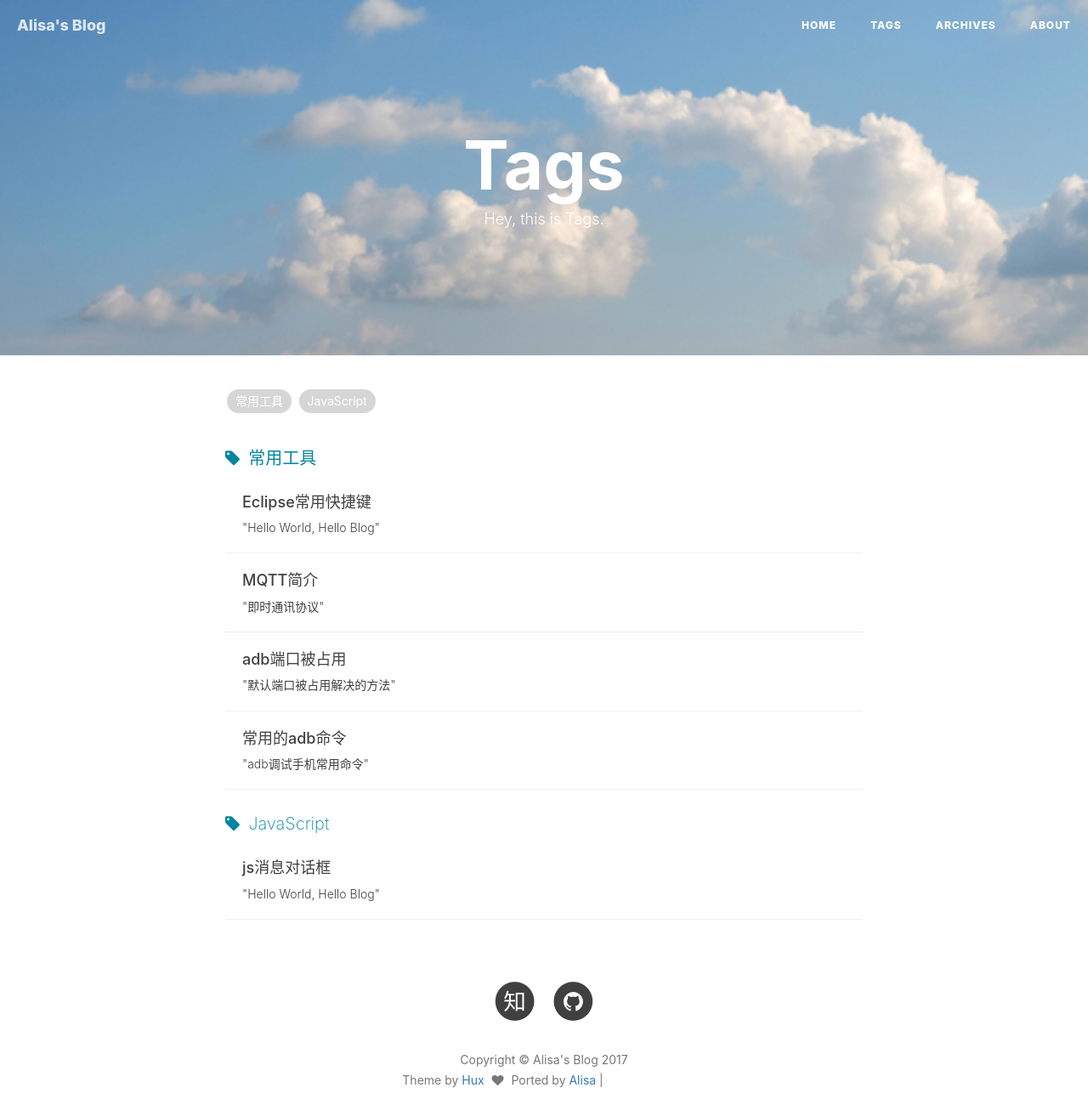
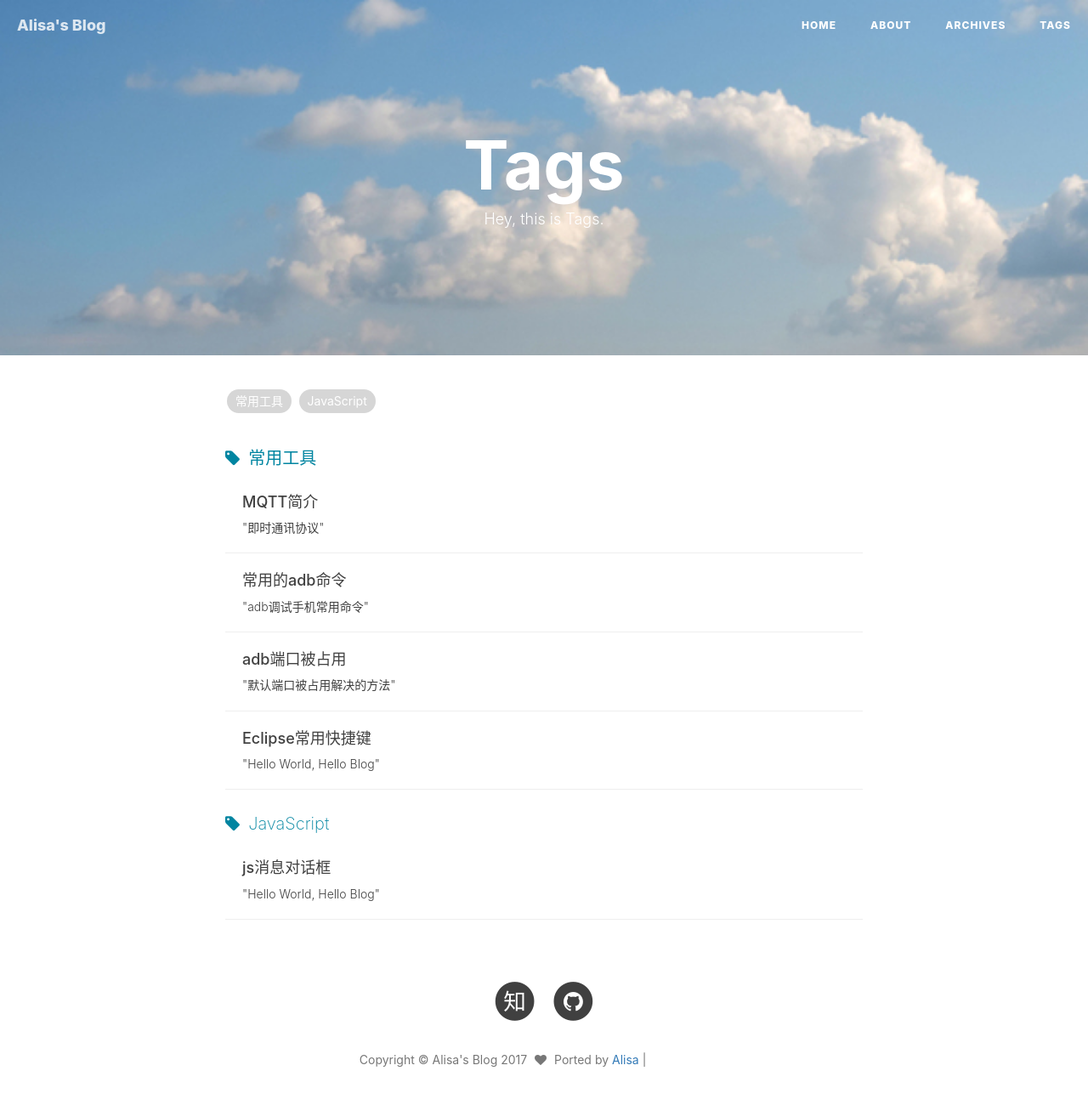
Before and after one commit to AlisaNi123/AlisaNi123.github.io, a plain HTML site: page tags/index.html in a window 1280 px wide. Shown: the whole page at 85% size. Drawn offline with nearby package versions, Linux system fonts and the light colour scheme; grey boxes are pictures that could not be loaded.

Commit message:
Site updated: 2017-06-15 17:23:49

```diff
--- a/tags/index.html
+++ b/tags/index.html
@@ -90,7 +90,7 @@
 
 
                         <li>
-                            <a href="/tags/">Tags</a>
+                            <a href="/about/">About</a>
                         </li>
 
 
@@ -104,7 +104,7 @@
 
 
                         <li>
-                            <a href="/about/">About</a>
+                            <a href="/tags/">Tags</a>
                         </li>
 
 
@@ -189,13 +189,13 @@
                   <a href="{{ post.url }}" title="{{ post.title }}">{{ post.title }}</a>
                   </li> -->
                  <div class="post-preview">
-                     <a href="/2015/06/23/Eclipse常用命令/">
+                     <a href="/2016/10/29/MQTT/">
                         <h2 class="post-title">
-                            Eclipse常用快捷键
+                            MQTT简介
                         </h2>
 
                             <h3 class="post-subtitle">
-                                 "Hello World, Hello Blog"
+                                 "即时通讯协议"
                             </h3>
 
                     </a>
@@ -208,13 +208,13 @@
                   <a href="{{ post.url }}" title="{{ post.title }}">{{ post.title }}</a>
                   </li> -->
                  <div class="post-preview">
-                     <a href="/2016/10/29/MQTT/">
+                     <a href="/2015/05/29/常用adb命令/">
                         <h2 class="post-title">
-                            MQTT简介
+                            常用的adb命令
                         </h2>
 
                             <h3 class="post-subtitle">
-                                 "即时通讯协议"
+                                 "adb调试手机常用命令"
                             </h3>
 
                     </a>
@@ -246,13 +246,13 @@
                   <a href="{{ post.url }}" title="{{ post.title }}">{{ post.title }}</a>
                   </li> -->
                  <div class="post-preview">
-                     <a href="/2015/05/29/常用adb命令/">
+                     <a href="/2015/06/23/Eclipse常用命令/">
                         <h2 class="post-title">
-                            常用的adb命令
+                            Eclipse常用快捷键
                         </h2>
 
                             <h3 class="post-subtitle">
-                                 "adb调试手机常用命令"
+                                 "Hello World, Hello Blog"
                             </h3>
 
                     </a>
@@ -335,8 +335,7 @@
                 </ul>
                 <p class="copyright text-muted">
                     Copyright &copy; Alisa&#39;s Blog 2017
-                    <br>
-                    Theme by <a href="http://huangxuan.me">Hux</a>
+                    </a>
                     <span style="display: inline-block; margin: 0 5px;">
                         <i class="fa fa-heart"></i>
                     </span>
```
Also changed, not shown: 2015/05/29/常用adb命令/index.html (+3 -4 lines), 2015/06/23/Eclipse常用命令/index.html (+3 -4 lines), 2015/07/06/adb端口被占用/index.html (+3 -4 lines), 2015/12/21/js-mesview/index.html (+3 -4 lines), 2016/10/29/MQTT/index.html (+3 -4 lines), 404.html (+3 -4 lines), about/index.html (+3 -4 lines), archives/index.html (+3 -4 lines), i_dont_wanna_use_default_archives/2015/05/index.html (+3 -4 lines), i_dont_wanna_use_default_archives/2015/06/index.html (+3 -4 lines), i_dont_wanna_use_default_archives/2015/07/index.html (+3 -4 lines), i_dont_wanna_use_default_archives/2015/12/index.html (+3 -4 lines), i_dont_wanna_use_default_archives/2015/index.html (+3 -4 lines), i_dont_wanna_use_default_archives/2016/10/index.html (+3 -4 lines), 5 more files.
